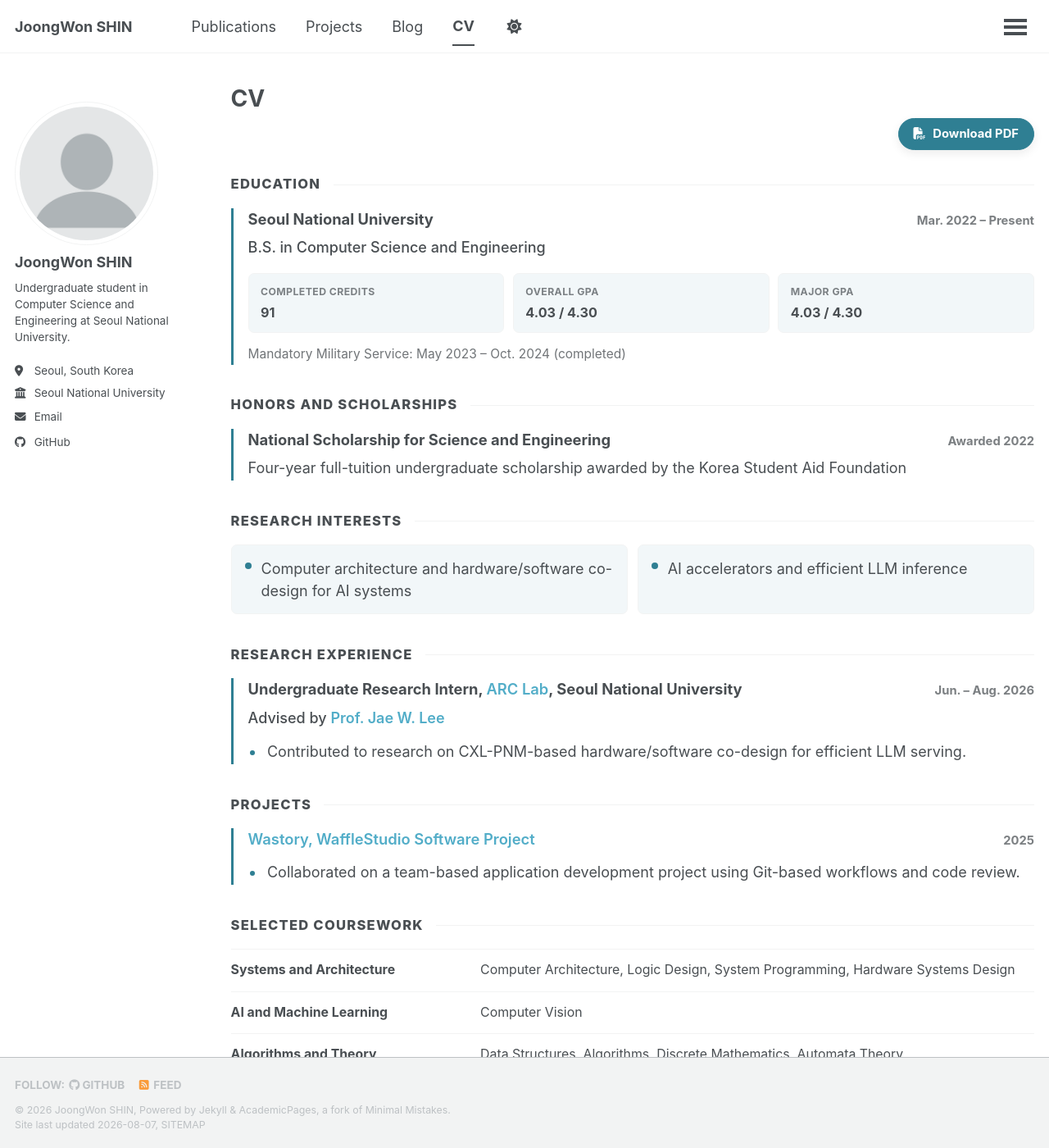
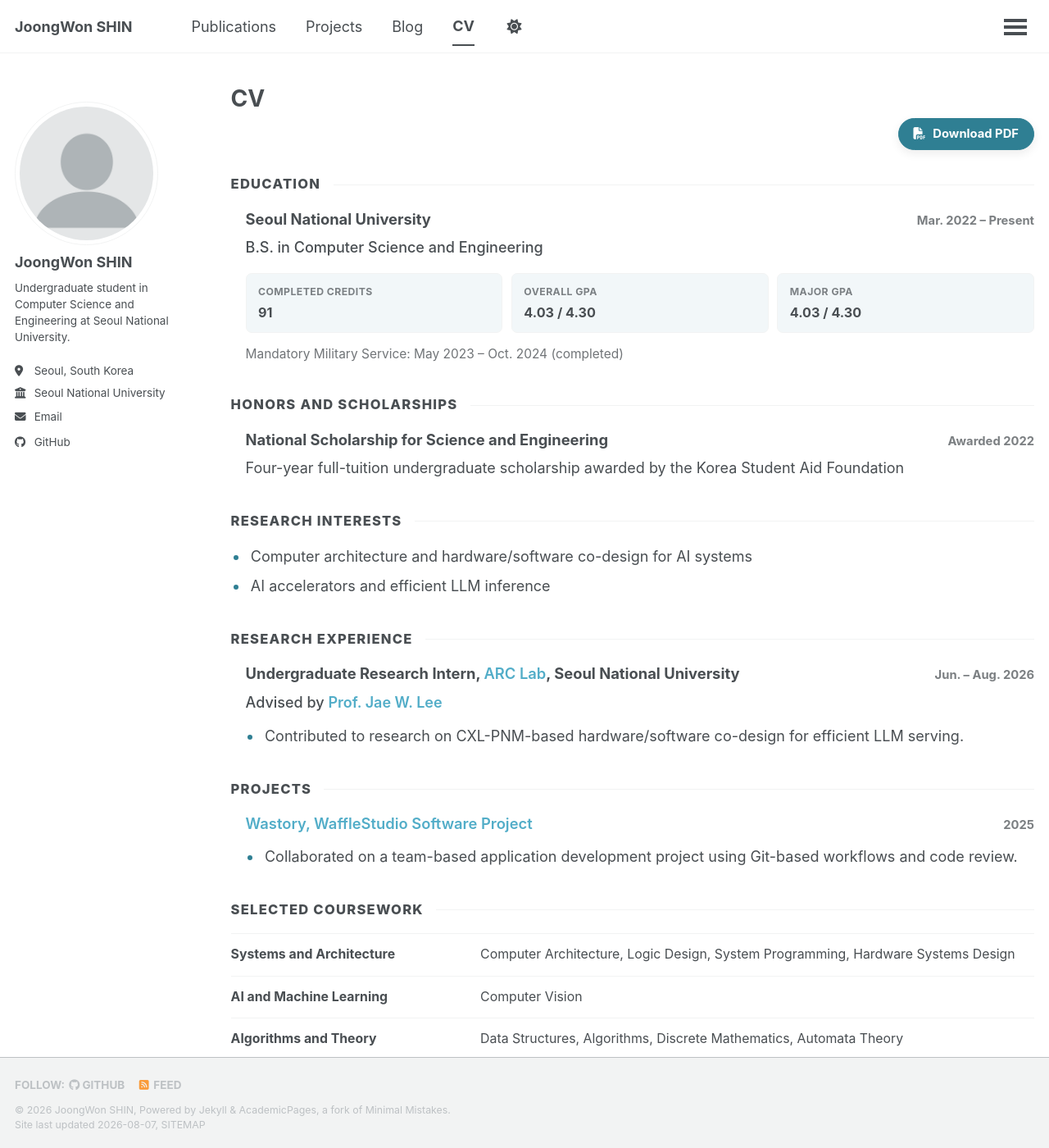
Before and after one commit to joongwon0204/joongwon0204.github.io, a Jekyll site: the page built from _pages/cv.md, in a window 1280 px wide and 1400 px high. Shown: the whole window at 82% size. Built offline with Jekyll 4.4.1, drawn with Linux system fonts in a browser that asks for light colours; a script that is not in the unit is left out.

Commit message:
update CV entry styles and interest list layout

```diff
--- a/_sass/layout/_json_cv.scss
+++ b/_sass/layout/_json_cv.scss
@@ -92,7 +92,6 @@
 
 .cv-entry {
   padding-left: 1rem;
-  border-left: 3px solid var(--cv-accent);
 
   p {
     margin: 0.35rem 0 0;
@@ -172,31 +171,16 @@
 }
 
 .cv-interest-list {
-  display: grid;
-  grid-template-columns: repeat(2, minmax(0, 1fr));
-  gap: 0.65rem;
   margin: 0;
-  padding: 0;
-  list-style: none;
+  padding-left: 1.2rem;
 
   li {
-    position: relative;
-    margin: 0;
-    padding: 0.8rem 0.9rem 0.8rem 2rem;
-    border: 1px solid var(--global-border-color);
-    border-radius: 7px;
-    background: var(--cv-surface);
-    line-height: 1.5;
+    margin: 0.35rem 0;
+    padding-left: 0.15rem;
+    line-height: 1.65;
 
-    &::before {
-      content: "";
-      position: absolute;
-      top: 1.14rem;
-      left: 0.9rem;
-      width: 0.45rem;
-      height: 0.45rem;
-      border-radius: 50%;
-      background: var(--cv-accent);
+    &::marker {
+      color: var(--cv-accent);
     }
   }
 }
@@ -276,8 +260,7 @@
     grid-template-columns: 1fr;
   }
 
-  .cv-facts,
-  .cv-interest-list {
+  .cv-facts {
     grid-template-columns: 1fr;
   }
 }
@@ -289,14 +272,12 @@
 
   .cv-section,
   .cv-entry,
-  .cv-fact,
-  .cv-interest-list li {
+  .cv-fact {
     break-inside: avoid;
   }
 
   .cv-page .cv-download,
   .cv-fact,
-  .cv-interest-list li,
   .cv-skill-row dd span {
     box-shadow: none;
   }
```
